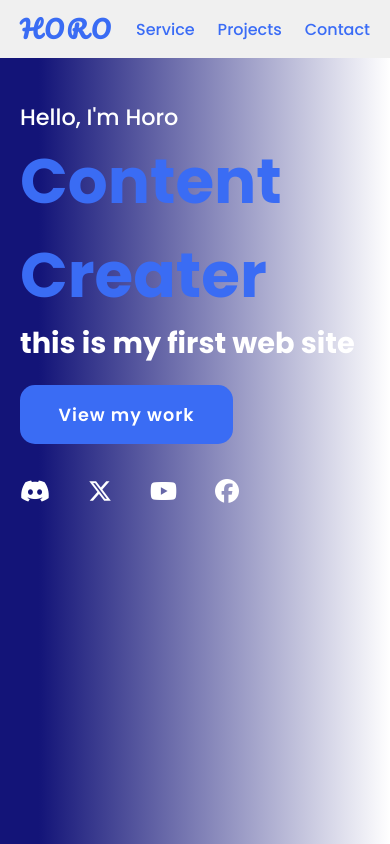
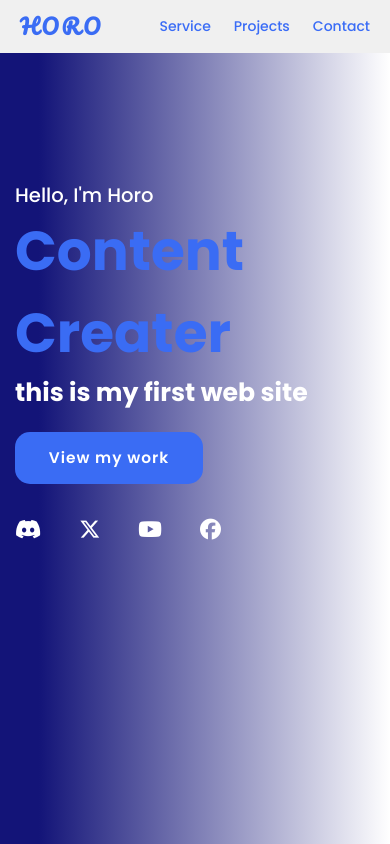
Before and after one commit to MuhoroX/website, a plain HTML site: page index.html in a window 390 px wide. Shown: the top 844 px of the page. Drawn offline with Linux system fonts and the light colour scheme.

Commit message:
newupdate

```diff
--- a/style.css
+++ b/style.css
@@ -320,7 +320,7 @@ section {
     color: #ffffff;
 }
 
-@media (max-width:1023px){
+@media (max-width:767px){
     section{
         padding: 80px 20px;
     }
@@ -339,7 +339,7 @@ section {
     }
     /* main content*/
     .main {
-        padding: 100px 20px;
+        padding: 180px 15px;
         flex-direction: column;
         background-image: linear-gradient(to right,#131478 0% 10%, transparent);
     }
@@ -373,5 +373,22 @@ section {
         font-size: 1em;
         margin-right: 20px;
     }
+}
 
+@media (max-width: 576px) {
+    body {
+      font-size: 14px;
+    }
 }
+
+  @media (max-width:360px) {
+    body {
+        font-size: 12px;
+    }
+}
+
+  @media (max-width:300px) {
+    body {
+        font-size: 10px;
+    }
+}
```
